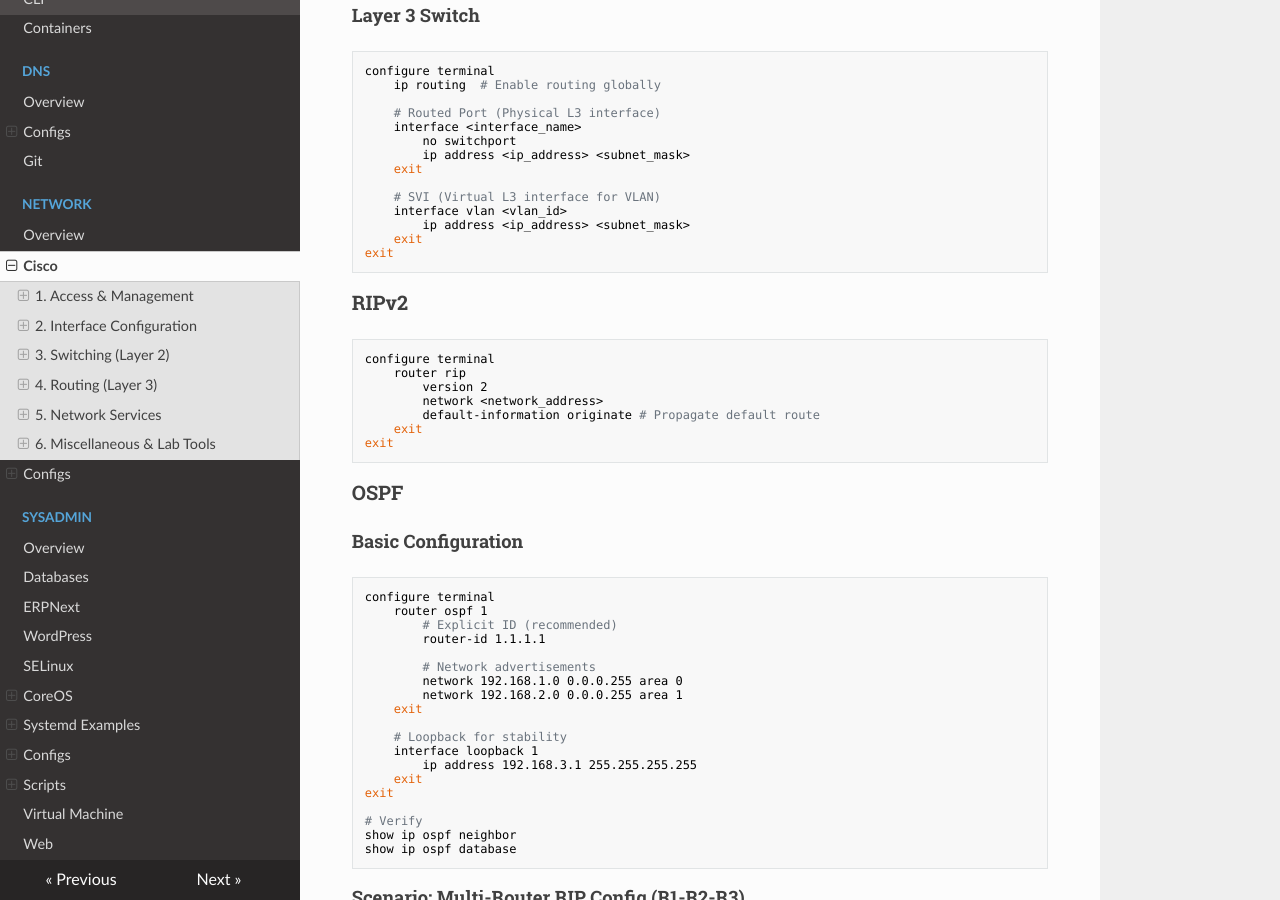
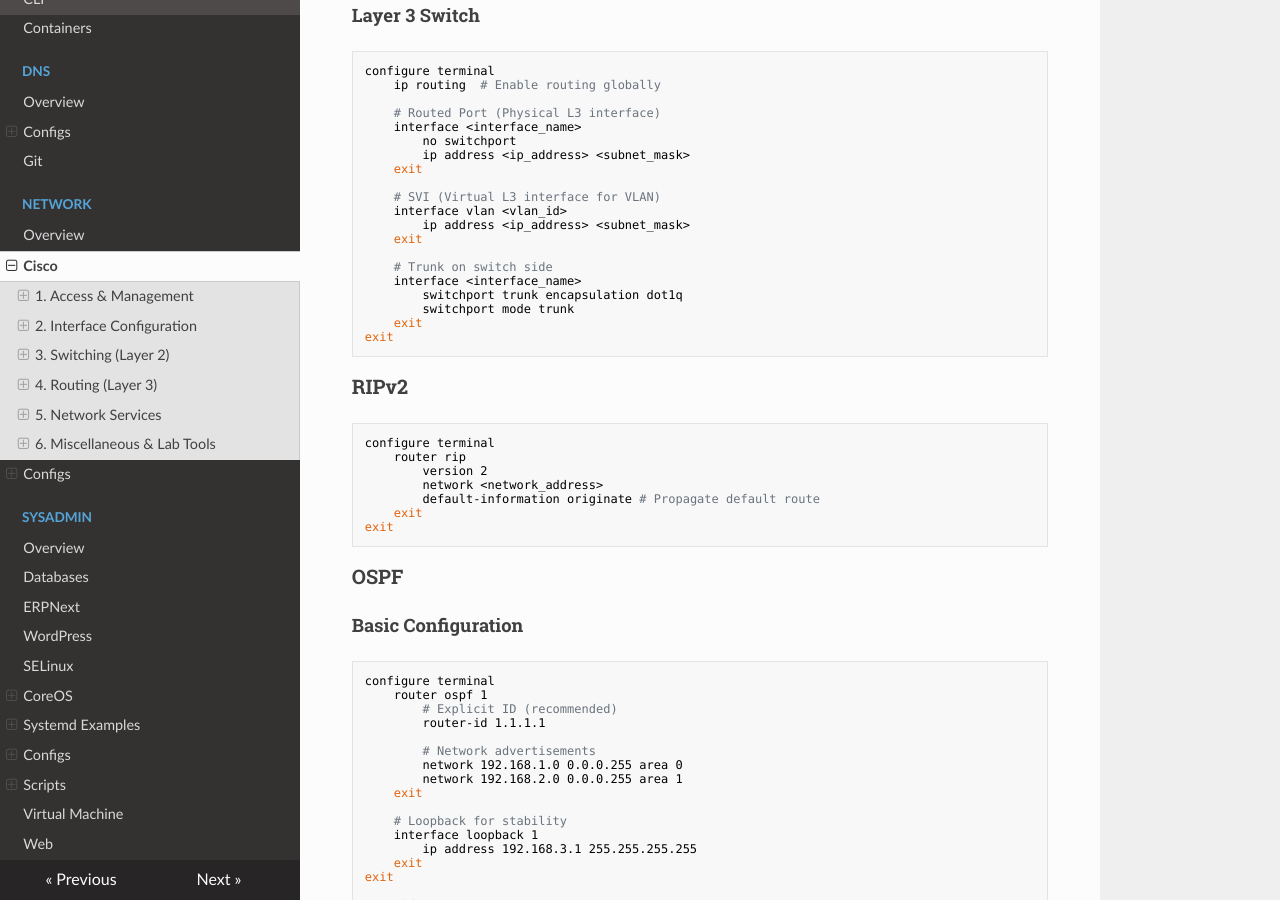
Before and after one commit to ksobrenat32/notes, an MkDocs documentation site: the page built from docs/network/cisco-notes.md, in a window 1280 px wide and 900 px high, scrolled down 6926 px. Built offline with MkDocs 1.6.1, drawn with Linux system fonts in a browser that asks for light colours; nearby versions of some CDN libraries.

Commit message:
cisco: Add interface trunk on layer 3 switch

````diff
--- a/docs/network/cisco-notes.md
+++ b/docs/network/cisco-notes.md
@@ -420,6 +420,12 @@ configure terminal
     interface vlan <vlan_id>
         ip address <ip_address> <subnet_mask>
     exit
+
+    # Trunk on switch side
+    interface <interface_name>
+        switchport trunk encapsulation dot1q
+        switchport mode trunk
+    exit
 exit
 ```
 
````
